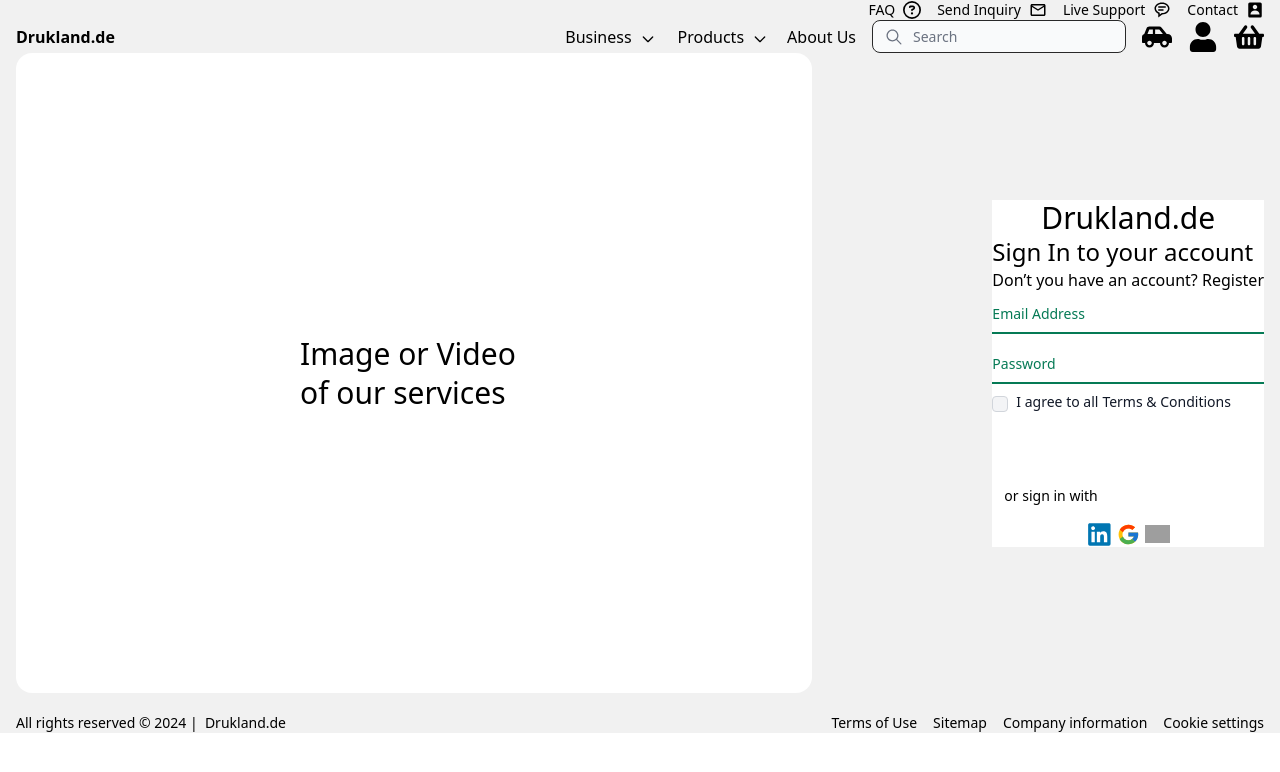
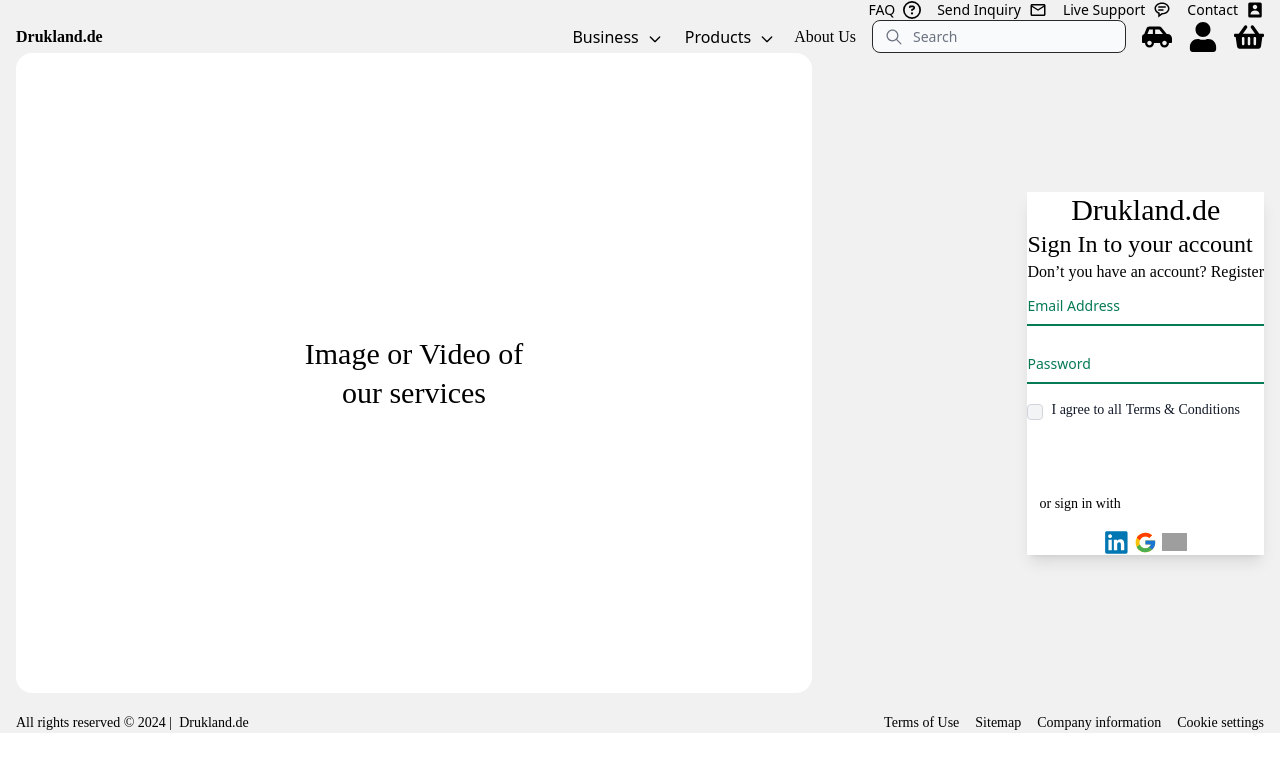
Before and after one commit to developersajadur/DRUKLAND-JOB-TASK, a Next.js app: page /login in a window 1280 px wide. Shown: the top 772 px of the page. Built offline with nearby package versions, Linux system fonts and the light colour scheme; grey boxes are pictures that could not be loaded.

Commit message:
change font family

```diff
--- a/src/Components/Forms/LoginForm.tsx
+++ b/src/Components/Forms/LoginForm.tsx
@@ -41,16 +41,15 @@
   };
 
   return (
-    <div>
-      <div className="p-8 rounded-2xl bg-white">
-        <h2 className="text-3xl font-normal text-[#0F0F0F] text-center">
-          Drukland.de
-        </h2>
+    <div className="flex justify-center items-center min-h-screen bg-gray-100">
+      <div className="p-8 rounded-2xl bg-white max-w-sm w-full shadow-lg">
+        <h2 className="font-clash text-3xl font-normal text-[#0F0F0F] text-center">Drukland.de</h2>
+
         <div className="mt-8 leading-[5px]">
-          <h3 className="text-2xl text-[#0F0F0F]">Sign In to your account</h3>
-          <h6 className="text-[14px] text-[#292929]">
+          <h3 className="font-clash text-2xl text-[#0F0F0F]">Sign In to your account</h3>
+          <h6 className="font-clash text-[14px] text-[#292929]">
             Don’t you have an account?{" "}
-            <Link href="#" className="text-base text-[#0B0B0B]">
+            <Link href="#" className="font-clash text-base text-[#0B0B0B]">
               Register
             </Link>
           </h6>
@@ -58,9 +57,12 @@
 
         {/* Flash Message */}
         {flashMessage && (
-          <Alert color={flashMessageType === "success" ? "success" : "failure"} className="mt-4">
-            {flashMessage}
-          </Alert>
+          <div className="flex gap-1 items-center justify-center mt-6 text-center">
+          <MdError />
+          <h6 className="font-clash text-[12px] mt-1 text-black text-center">
+            Unknown email address. Try again!
+          </h6>
+        </div>
         )}
 
         {/* Form Input */}
@@ -72,8 +74,9 @@
               type="email"
               label="Email Address"
               color="success"
+              className="w-full mb-4"
             />
-            {errors.email && <p className="text-red-500 text-xs">{errors.email.message}</p>}
+            {errors.email && <p className="font-clash text-red-500 text-xs">{errors.email.message}</p>}
 
             <FloatingLabel
               {...register("password", { required: "Password is required" })}
@@ -81,24 +84,23 @@
               type="password"
               label="Password"
               color="success"
+              className="w-full mb-4"
             />
-            {errors.password && <p className="text-red-500 text-xs">{errors.password.message}</p>}
+            {errors.password && <p className="font-clash text-red-500 text-xs">{errors.password.message}</p>}
 
             <div className="flex items-center gap-2 mt-8">
               <Checkbox required id="remember" />
-              <Label
-                className="flex items-center gap-1 mb-1"
-                htmlFor="remember"
-              >
-                <p className="text-sm text-[#292929] font-normal">
+              <Label className="flex items-center gap-1 mb-1" htmlFor="remember">
+                <p className="font-clash text-sm mt-1 text-[#292929] font-normal">
                   I agree to all
                 </p>{" "}
-                <Link href="#" className="text-sm text-[#0B0B0B] font-normal">
+                <Link href="#" className="font-clash text-sm text-[#0B0B0B] font-normal">
                   Terms & Conditions
                 </Link>
               </Label>
             </div>
-            <Button type="submit" className="bg-[#0F0F0F] text-base font-normal w-full mt-3">
+
+            <Button type="submit" className="font-clash bg-[#0F0F0F] text-base font-normal w-full mt-3">
               Log In
             </Button>
           </form>
@@ -107,7 +109,7 @@
         {/* Horizontal Rule with Text */}
         <div className="flex items-center my-4">
           <hr className="flex-grow border-[#0F0F0F]" />
-          <span className="px-3 text-sm text-[#0F0F0F]">or sign in with</span>
+          <span className="font-clash px-3 text-sm text-[#0F0F0F]">or sign in with</span>
           <hr className="flex-grow border-[#0F0F0F]" />
         </div>
 
--- a/src/Components/Shared/Footer.tsx
+++ b/src/Components/Shared/Footer.tsx
@@ -25,14 +25,14 @@
         <div className='container mx-auto px-4 pb-16 pt-5 border-t-[#292929] border-t-[0.6px]'>
             <div className="flex justify-between items-center">
             <div className="">
-            <h6 className="text-sm text-[#000000] font-normal">
+            <h6 className="font-clash text-sm text-[#000000] font-normal">
             All rights reserved © {currentYear} |  Drukland.de
             </h6>
             </div>
 
             <div className="flex gap-4 items-center">
                 {footerLinks.map((link, index) => (
-                    <Link href={link.path} key={index} className="text-sm text-[#000000] font-normal">
+                    <Link href={link.path} key={index} className="font-clash text-sm text-[#000000] font-normal">
                         {link.title}
                     </Link>
                 ))}
--- a/src/Components/Shared/Navbar.tsx
+++ b/src/Components/Shared/Navbar.tsx
@@ -60,7 +60,7 @@
       <div className="h-[80px] flex justify-between items-center">
         {/* Logo */}
         <Link href="/">
-          <h1 className="text-4xl font-semibold text-[#0B0B0B]">Drukland.de</h1>
+          <h1 className="font-clash text-4xl font-semibold text-[#0B0B0B]">Drukland.de</h1>
         </Link>
 
         {/* Navigation Links */}
@@ -76,7 +76,7 @@
                   {item.megaMenu.map((subItem, subIndex) => (
                     <Dropdown.Item key={subIndex}>
                       <Link
-                        className="text-black text-base font-normal w-fit"
+                        className="font-clash text-black text-base font-normal w-fit"
                         href={subItem.path}
                       >
                         {subItem.title}
@@ -87,7 +87,7 @@
               ) : (
                 <Link
                   href={item.path || "#"}
-                  className="text-black text-base font-normal"
+                  className="font-clash text-black text-base font-normal"
                 >
                   {item.label}
                 </Link>
--- a/src/Components/Shared/TopHeader.tsx
+++ b/src/Components/Shared/TopHeader.tsx
@@ -20,22 +20,22 @@
     {
       title: "FAQ",
       path: "#",
-      icon: <FaRegCircleQuestion className="text-lg" />, // Adding the icon component directly
+      icon: <FaRegCircleQuestion className=" font-raleway text-lg" />, // Adding the icon component directly
     },
     {
       title: "Send Inquiry",
       path: "#",
-      icon: <MdMailOutline className="text-lg" />,
+      icon: <MdMailOutline className=" font-raleway text-lg" />,
     },
     {
       title: "Live Support",
       path: "#",
-      icon: <BiMessageRoundedDetail className="text-lg" />,
+      icon: <BiMessageRoundedDetail className=" font-raleway text-lg" />,
     },
     {
       title: "Contact",
       path: "#",
-      icon: <BiSolidUserRectangle className="text-lg" />,
+      icon: <BiSolidUserRectangle className=" font-raleway text-lg" />,
     },
   ];
 
--- a/src/app/(auth)/login/page.tsx
+++ b/src/app/(auth)/login/page.tsx
@@ -1,5 +1,4 @@
 import LoginForm from '@/Components/Forms/LoginForm';
-import Link from 'next/link';
 import React from 'react';
 
 const Login = () => {
@@ -7,7 +6,7 @@
         <div>
             <div className="flex justify-between items-center">
                 <div className="w-[796px] h-[640px] flex justify-center items-center rounded-[16px] bg-white">
-                    <h2 className="text-3xl font-normal w-[228px] leading-[39px]">
+                    <h2 className="font-clash text-3xl text-center font-normal w-[228px] leading-[39px]">
                     Image or Video of our services
                     </h2>
                 </div>
--- /dev/null
+++ b/src/app/_document.js
@@ -0,0 +1,20 @@
+// app/_document.js
+import { Html, Head, Main, NextScript } from 'next/document';
+
+export default function Document() {
+  return (
+    <Html lang="en">
+      <Head>
+        {/* Link to Google Fonts for Raleway and Clash Display */}
+        <link
+          href="https://fonts.googleapis.com/css2?family=Clash+Display:wght@400;700&family=Raleway:wght@300;400;500;600&display=swap"
+          rel="stylesheet"
+        />
+      </Head>
+      <body>
+        <Main />
+        <NextScript />
+      </body>
+    </Html>
+  );
+}
--- a/src/app/globals.css
+++ b/src/app/globals.css
@@ -1,6 +1,11 @@
 @tailwind base;
 @tailwind components;
 @tailwind utilities;
+
+
+/* styles/globals.css */
+@import url('https://fonts.googleapis.com/css2?family=Clash+Display:wght@300;400;500;600&family=Raleway:wght@300;400;500;600&display=swap');
+
 
 @import 'flowbite';
 
--- a/src/app/page.tsx
+++ b/src/app/page.tsx
@@ -1,18 +1,16 @@
-import React from 'react';
+"use client";
+import { useRouter } from "next/navigation";
+import { useEffect } from "react";
 
-const page = () => {
-  return (
-    <div>
-     <div className="flex ">
-    <div className="">
+const HomePage = () => {
+  const router = useRouter();
 
-    </div>
-    <div className="">
+  useEffect(() => {
+    // Redirect the user to the login page when visiting the root route ("/")
+    router.push("/login");
+  }, [router]);
 
-    </div>
-     </div>
-    </div>
-  );
+  return null; // This page won't render anything, just redirects
 };
 
-export default page;
+export default HomePage;
--- a/tailwind.config.ts
+++ b/tailwind.config.ts
@@ -11,6 +11,10 @@
   ],
   theme: {
     extend: {
+      fontFamily: {
+        raleway: ['"Raleway"', 'sans-serif'], // Add Raleway font
+        clash: ['"Clash Display"', 'serif'],  // Add Clash Display font
+      },
       colors: {
         background: "var(--background)",
         foreground: "var(--foreground)",
```
